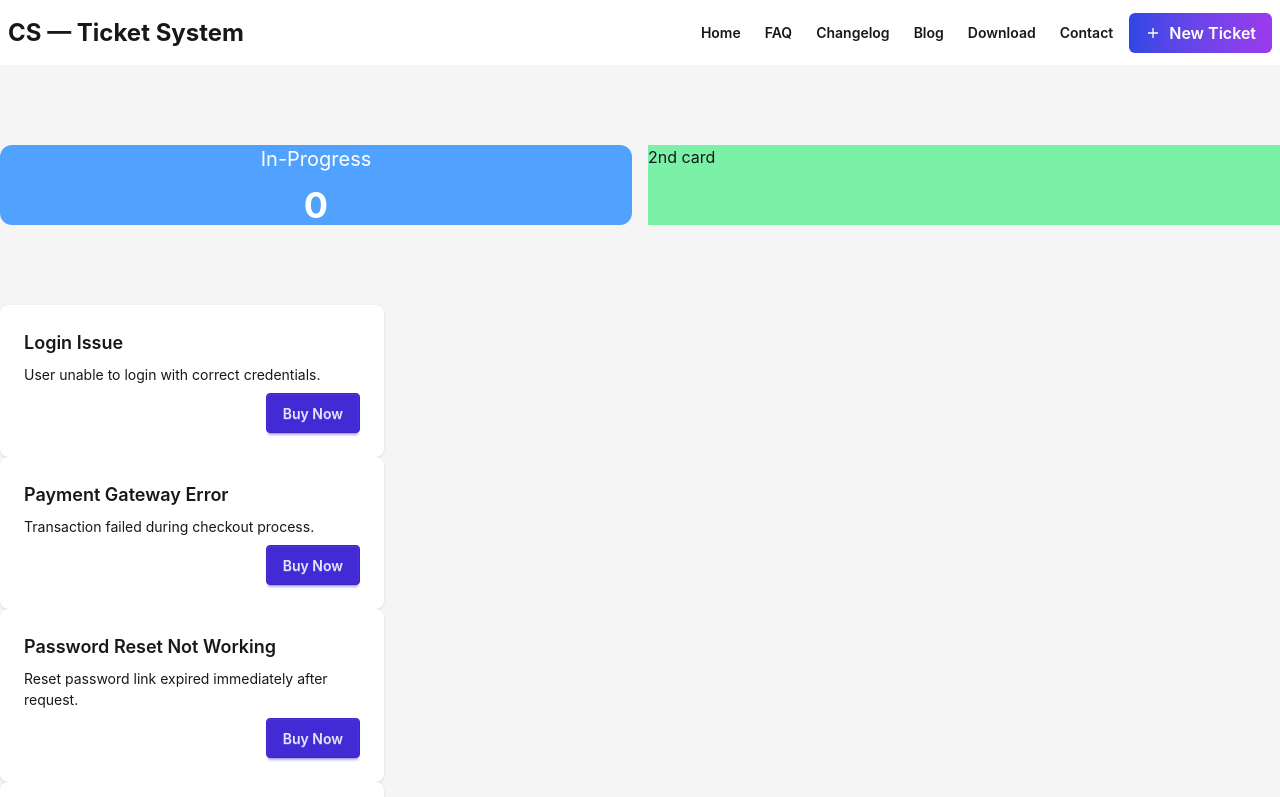
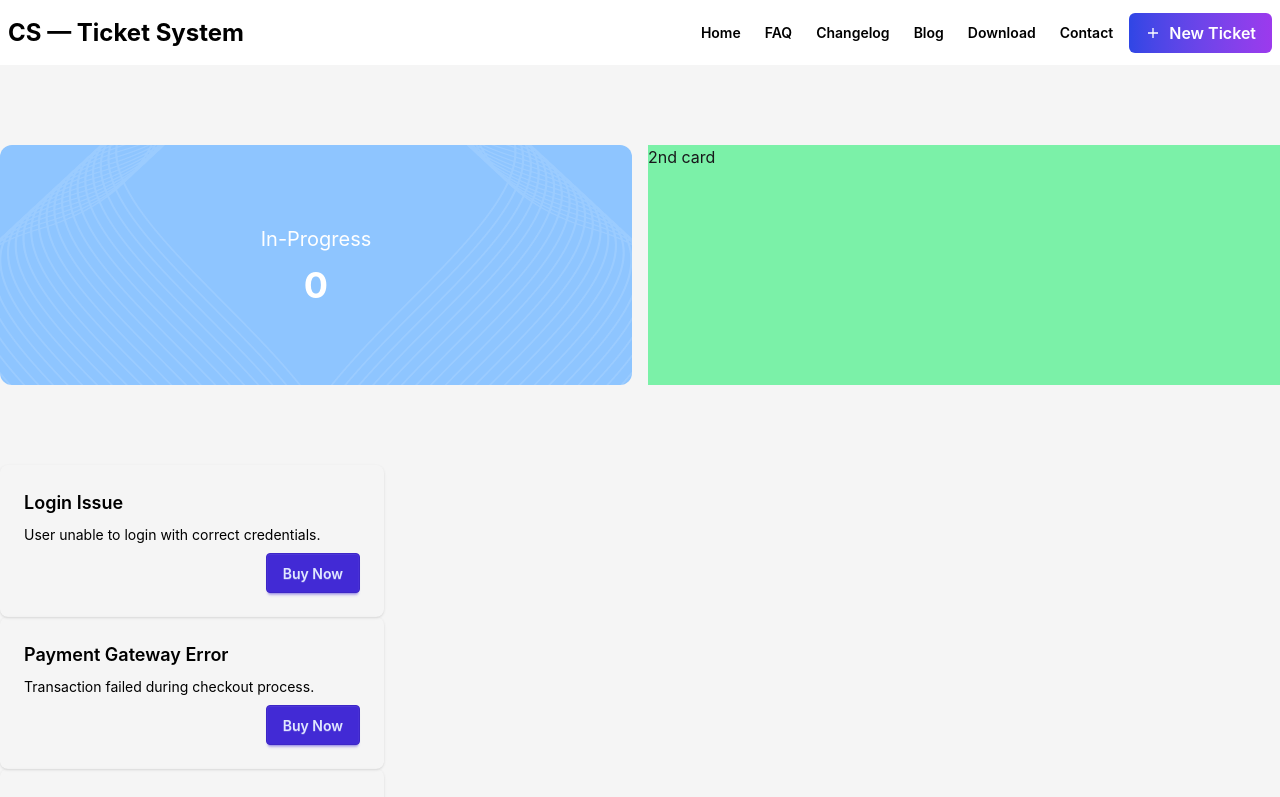
Before and after one commit to Web-hero-Dinajpur/Mission-assigmment-Progress, a React (Vite) app: page / in a window 1280 px wide. Shown: the top 797 px of the page. Built offline with nearby package versions, Linux system fonts and the light colour scheme.

Commit message:
topBannar section commit

```diff
--- a/src/App.jsx
+++ b/src/App.jsx
@@ -13,8 +13,9 @@ function App() {
 
   return (
     <>
-      <Navbar></Navbar>
+
       <div className='bg-[#F5F5F5]'>
+         <Navbar></Navbar>
         <TopBannar></TopBannar>
         <Suspense fallback={<span className="loading loading-bars loading-xl"></span>}>
           <MainSection tiketAllData={tiketAllData}></MainSection>
--- a/src/Components/MainSection/Tiket.jsx
+++ b/src/Components/MainSection/Tiket.jsx
@@ -3,7 +3,7 @@ import React from 'react';
 const Tiket = ({ tiket }) => {
     const { title, description, customer, priority, status, createdAt } = tiket;
     return (
-        <div className="card bg-base-100 w-96 shadow-sm">
+        <div className="card text-black w-96 shadow-sm">
             <div className="card-body">
                 <h2 className="card-title">{title}</h2>
                 <p>{description}</p>
--- a/src/Components/Pages/TopBannar/TopBannar.jsx
+++ b/src/Components/Pages/TopBannar/TopBannar.jsx
@@ -1,17 +1,17 @@
 // import bannar1 from '../../../assets/vector1.png'
 // import bannar2 from '../../../assets/vector2.png'
+import './topbannar.css'
 const TopBannar = () => {
-
+// bg-gradient-to-r from-[#2F46E5] to-[#9C3AED]
+//                 hover:from-[#4338CA] hover:to-[#6D28D9]
+//                 text-white px-4 py-2 rounded-md
+//                 flex items-center gap-2
     return (
-        <div className='w-[1280px] mx-auto flex gap-4 justify-between py-[80px]'>
-
-            <div className="w-full flex-1 bg-blue-400 text-center  text-white rounded-xl">
-                <div className=' text-center'>
-                 <p className="text-xl">In-Progress</p>
+        <div className='w-[1280px] mx-auto flex gap-4 justify-between py-[80px] '>
+            <div className="w-full flex-1 text-center bg-blue-300 py-20 text-white rounded-xl bannar bannar2 bannar-color">
+                <p className="text-xl">In-Progress</p>
                 <h2 className="font-bold text-4xl mt-3">0</h2>
-               </div>
             </div>
-
             <div className="flex-1 bg-green-300">
                 <h2>2nd card</h2>
             </div>
--- a/src/Components/Pages/TopBannar/topbannar.css
+++ b/src/Components/Pages/TopBannar/topbannar.css
@@ -1,3 +1,10 @@
-.bannar{
-   background-image: bg-[url(/img/mountains.jpg)] ;
+.bannar {
+   background-image: url(../../../assets/vector1.png), url(../../../assets/Group\ 1.png)!important;
+   background-repeat: no-repeat, no-repeat;
+   background-position: left top, right top;
+   z-index: 2;
 }
+.bannar-color{
+       background-image: linear-gradient(to right, rgba(108,54,229), rgba(159,98,242));
+       z-index:1
+}
--- a/src/Components/Shared/Navbar.jsx/Navbar.jsx
+++ b/src/Components/Shared/Navbar.jsx/Navbar.jsx
@@ -2,7 +2,8 @@ import React from 'react';
 import { IoMdAdd } from "react-icons/io";
 const Navbar = () => {
     return (
-        <div className="navbar bg-[#FFFFFF] justify-between font-semibold w-[1280px] mx-auto">
+        <div className='bg-[#FFFFFF]'>
+            <div className="navbar  justify-between font-semibold w-[1280px] mx-auto text-black">
                 <div className="navbar-start">
                     <div className="dropdown">
                         <div tabIndex={0} role="button" className="btn btn-ghost lg:hidden">
@@ -40,6 +41,7 @@ const Navbar = () => {
                 </div>
 
             </div>
+        </div>
     );
 };
 
```
Also changed, not shown: src/assets/Group 1.png (added). Lines whose indentation alone changed are shown as unchanged.
